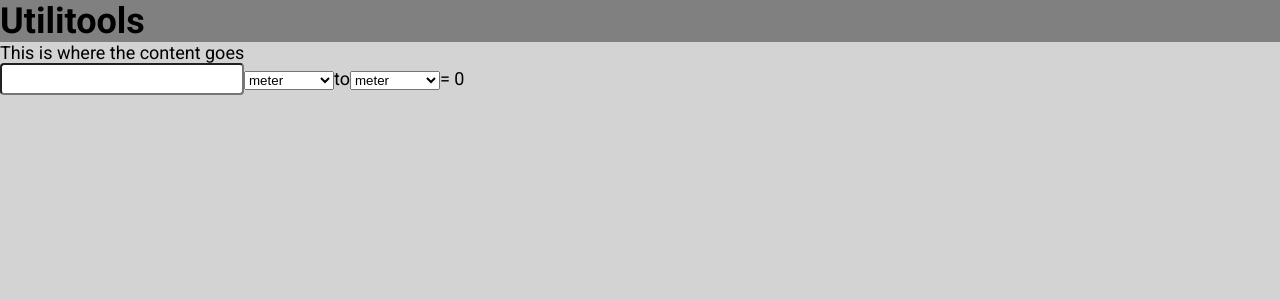
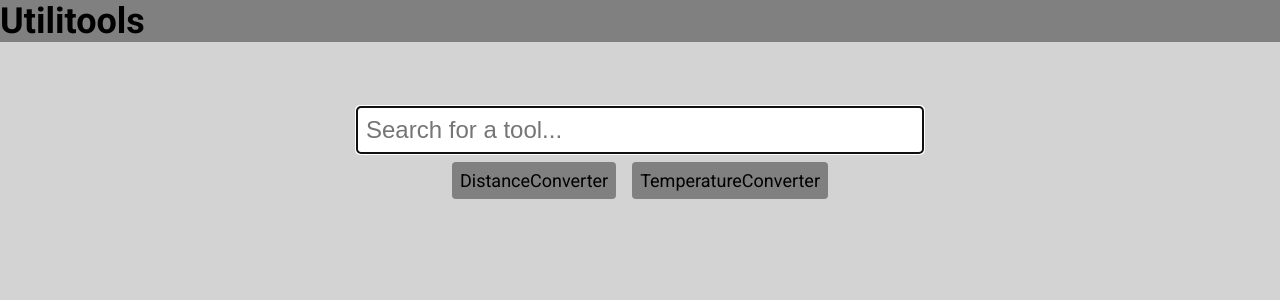
Before and after one commit to LucaScorpion/toolzone.dev, a React (Create React App) app: page /#/ in a window 1280 px wide. Shown: the top 300 px of the page. Built offline with nearby package versions, Linux system fonts and the light colour scheme.

Commit message:
Simple tool search

```diff
--- a/src/components/TextInput.tsx
+++ b/src/components/TextInput.tsx
@@ -1,9 +1,11 @@
 import React from 'react';
 
 export interface Props {
+  className?: string;
   value: string;
   onChange: (value: string) => void;
   autoFocus?: boolean;
+  placeholder?: string;
 }
 
 export const TextInput: React.FC<Props> = ({ onChange, ...props }) => (
--- /dev/null
+++ b/src/pages/HomePage.scss
@@ -0,0 +1,41 @@
+.home-page {
+  main {
+    display: flex;
+    flex-direction: column;
+    align-items: center;
+
+    > div {
+      flex: auto;
+    }
+
+    .search-wrapper {
+      width: 600px;
+      max-width: 100%;
+      padding: 0 16px;
+
+      .search {
+        margin-top: 64px;
+        font-size: 1.5rem;
+        height: 1.5 * $input-height;
+        padding: 0 8px;
+        width: 100%;
+      }
+    }
+
+    .results {
+      display: flex;
+      max-width: 100%;
+      flex-wrap: wrap;
+      justify-content: center;
+
+      .tool {
+        background-color: gray;
+        margin: 8px;
+        padding: 8px;
+        border-radius: $border-radius;
+
+        @include clickable(gray, dimgray);
+      }
+    }
+  }
+}
--- a/src/pages/HomePage.tsx
+++ b/src/pages/HomePage.tsx
@@ -1,46 +1,51 @@
 import React, { useEffect, useState } from 'react';
 import { Layout } from '../components/Layout';
-import { NumberInput } from '../components/NumberInput';
-import { SelectInput } from '../components/SelectInput';
-import { SI_UNITS } from '../utils/SI';
-import { useService } from '../hooks/useService';
+import { TextInput } from '../components/TextInput';
 import { DistanceConverter } from '../services/DistanceConverter';
+import { TemperatureConverter } from '../services/TemperatureConverter';
+
+const tools = [DistanceConverter, TemperatureConverter];
 
 export const HomePage: React.FC = () => {
-  const [fromValue, setFromValue] = useState<number>();
-  const [fromUnit, setFromUnit] = useState('');
-  const [toUnit, setToUnit] = useState('');
-  const [result, setResult] = useState(0);
-
-  const converter = useService(DistanceConverter);
+  const [searchTerm, setSearchTerm] = useState('');
+  const [results, setResults] = useState(tools);
 
   useEffect(() => {
-    setResult(converter.convertDistance(fromValue ?? 0, fromUnit, toUnit));
-  }, [converter, fromValue, fromUnit, toUnit]);
+    const terms = searchTerm
+      .toLowerCase()
+      .split(' ')
+      .filter((t) => !!t);
+
+    if (!terms.length) {
+      setResults(tools);
+      return;
+    }
+
+    setResults(
+      tools.filter((tool) => {
+        const nameLower = tool.NAME.toLowerCase();
+        return terms.every((term) => nameLower.includes(term));
+      })
+    );
+  }, [searchTerm]);
 
   return (
-    <Layout>
-      This is where the content goes
-      <div>
-        <NumberInput value={fromValue} onChange={setFromValue} />
-        <SelectInput
-          options={Object.entries(SI_UNITS).map(([k]) => ({
-            value: k,
-            label: `${k}meter`,
-          }))}
-          value={fromUnit}
-          onChange={setFromUnit}
+    <Layout className="home-page">
+      <div className="search-wrapper">
+        <TextInput
+          className="search"
+          value={searchTerm}
+          onChange={setSearchTerm}
+          autoFocus
+          placeholder="Search for a tool..."
         />
-        to
-        <SelectInput
-          options={Object.entries(SI_UNITS).map(([k]) => ({
-            value: k,
-            label: `${k}meter`,
-          }))}
-          value={toUnit}
-          onChange={setToUnit}
-        />
-        = {result}
+      </div>
+      <div className="results">
+        {results.map((t) => (
+          <div key={t.NAME} className="tool">
+            {t.NAME}
+          </div>
+        ))}
       </div>
     </Layout>
   );
--- a/src/services/DistanceConverter.ts
+++ b/src/services/DistanceConverter.ts
@@ -3,7 +3,7 @@ import { convertSIUnits } from '../utils/SI';
 export class DistanceConverter {
   public static readonly NAME = 'DistanceConverter';
 
-  public convertDistance(value: number, fromUnit: string, toUnit: string): number {
+  public convert(value: number, fromUnit: string, toUnit: string): number {
     // TODO: Non-SI units.
     return convertSIUnits(value, fromUnit, toUnit);
   }
--- a/src/style/index.scss
+++ b/src/style/index.scss
@@ -11,8 +11,10 @@ $input-height: 32px;
 @import 'colors';
 @import 'mixins';
 
-// Component styles.
+// Component and page styles.
 #root {
   @import '../components/Button';
   @import '../components/Layout';
+
+  @import '../pages/HomePage';
 }
```
